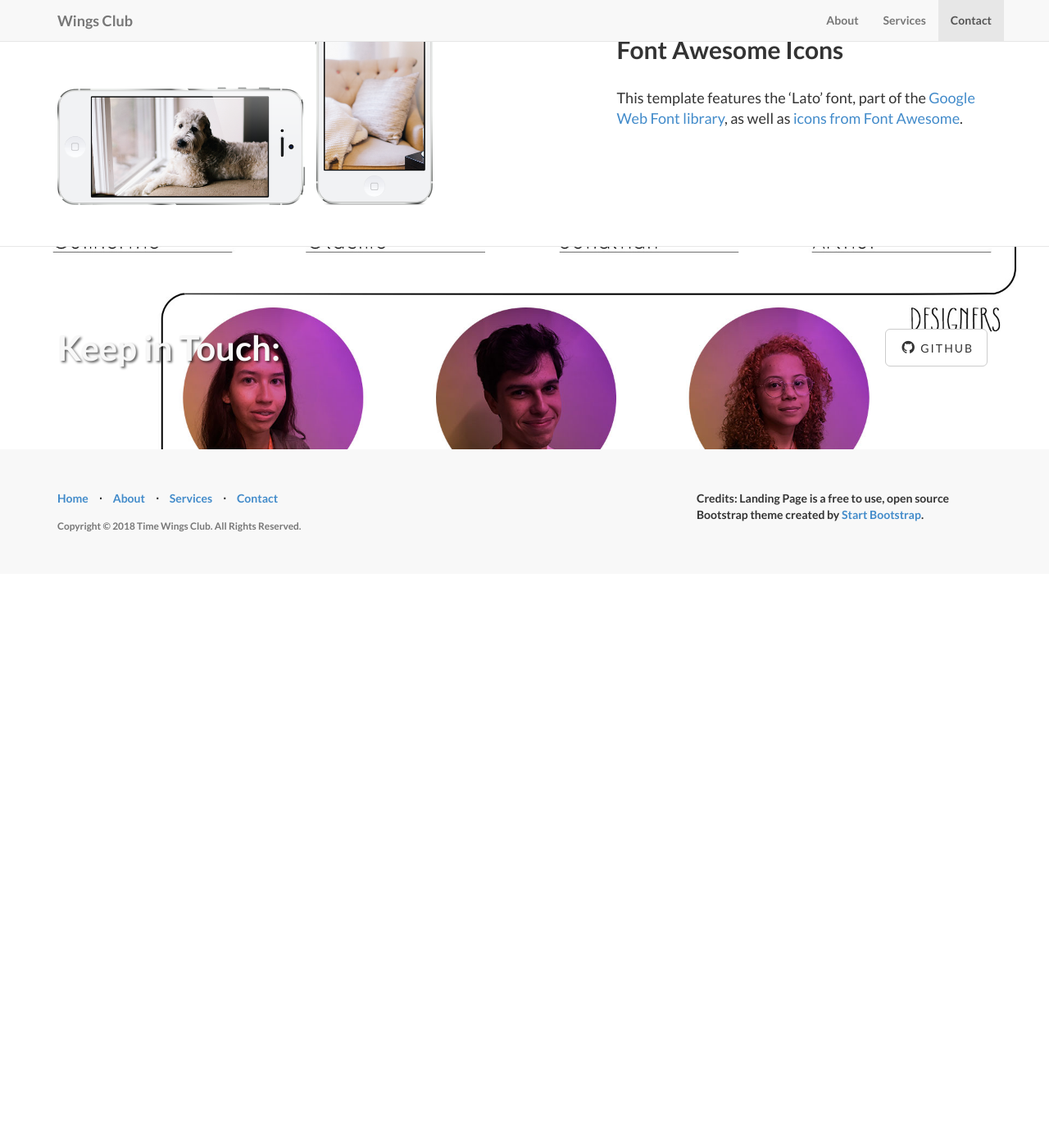
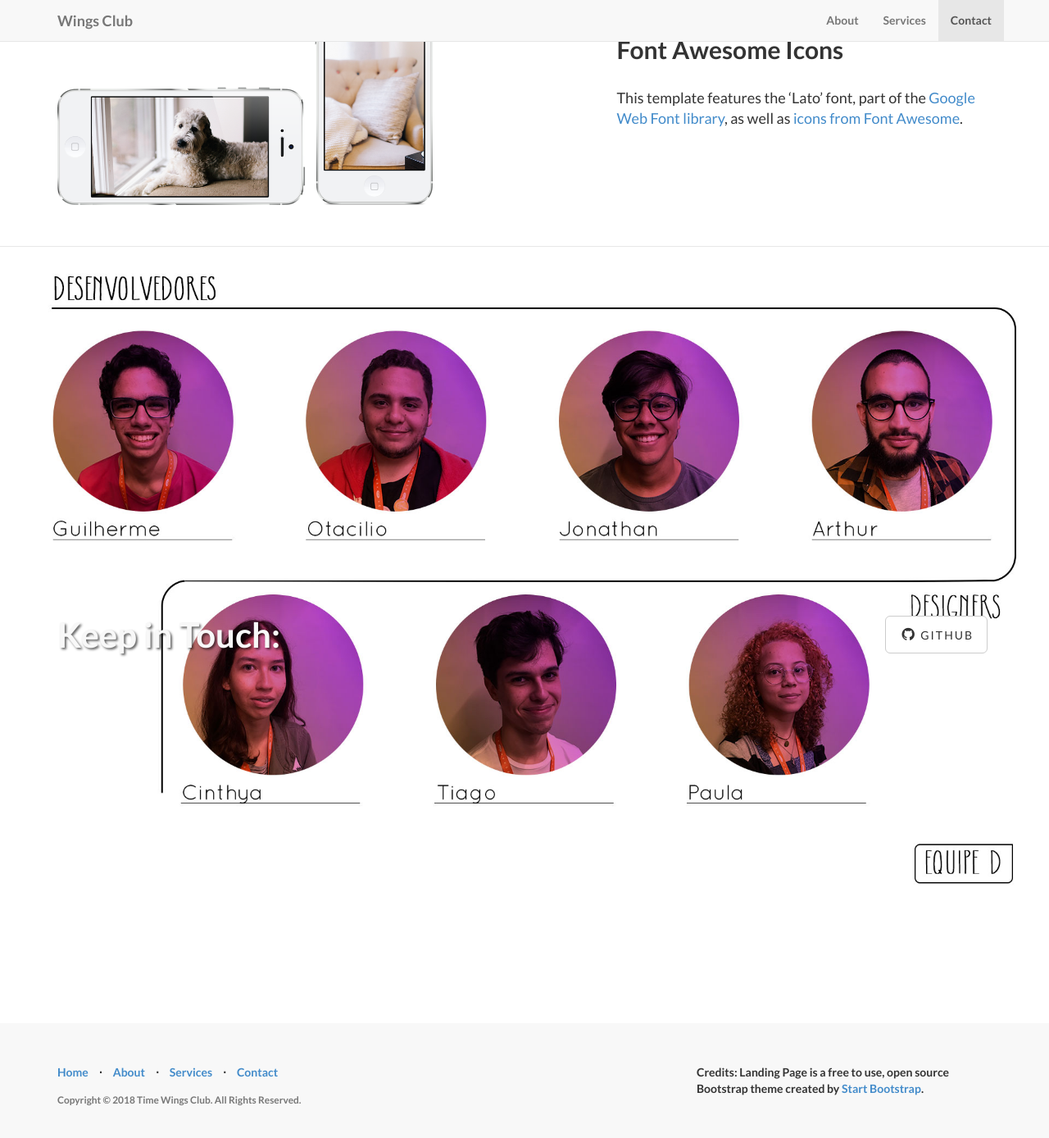
Before and after one commit to Wings-Club/wingclub.github.io, a Jekyll site: the page built from index.html, in a window 1280 px wide and 1400 px high, scrolled down 2102 px. Shown: the top 1388 px of the window at 82% size. Built offline with Jekyll 4.4.1, drawn with Linux system fonts in a browser that asks for light colours; nearby versions of some CDN libraries; library files that are not in the unit come from our copies; before the commit the page ends 2802 px from its top, so only the background shows below that.

Commit message:
banner -> padding(100px ->450px)

```diff
--- a/css/landing-page.css
+++ b/css/landing-page.css
@@ -110,7 +110,7 @@
 }
 
 .banner {
-    padding: 100px 0;
+    padding: 450px 0;
     color: #f8f8f8;
     background: url(../img/banner-bg.jpg) no-repeat center center;
     background-size: cover;
```
